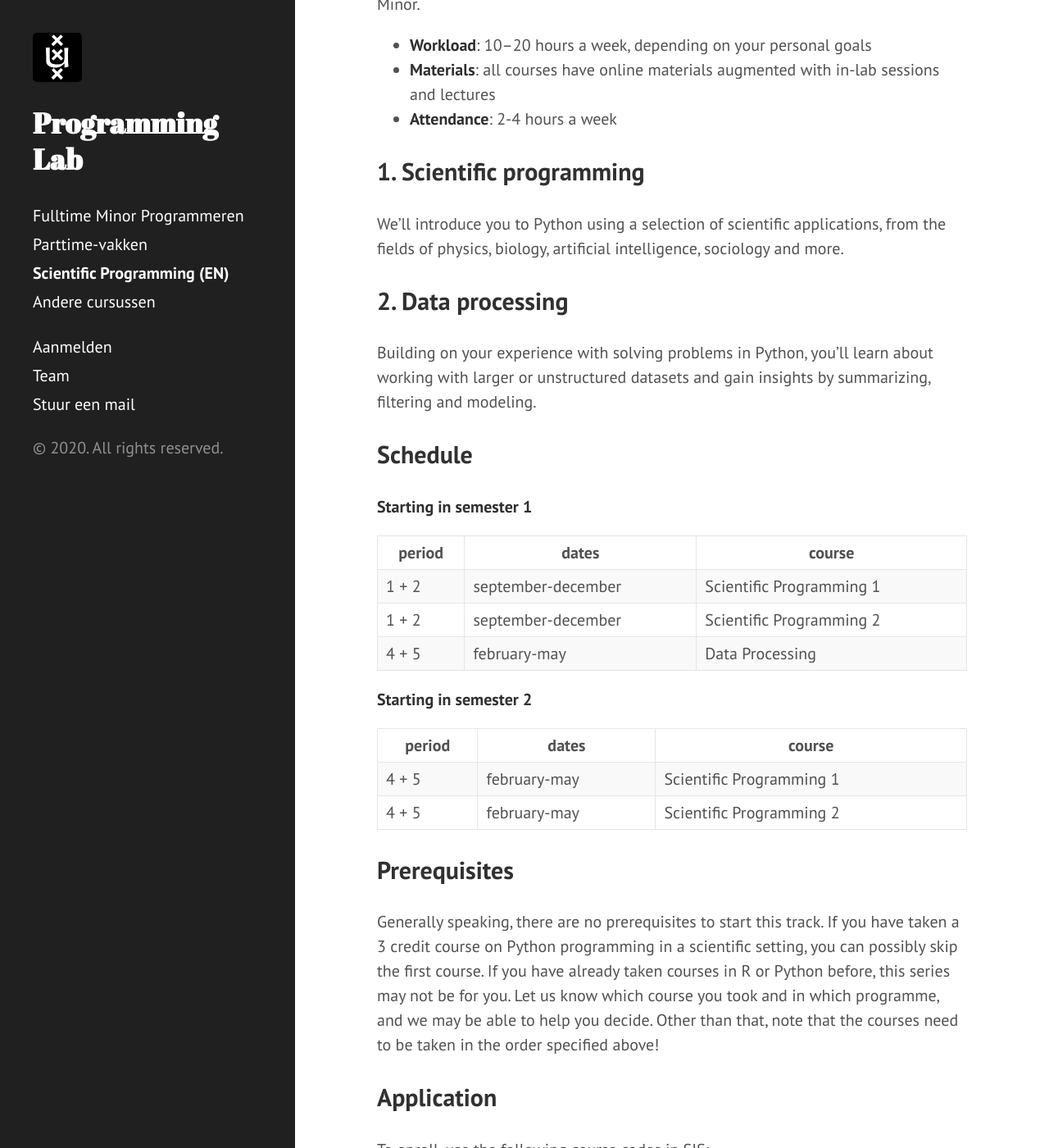
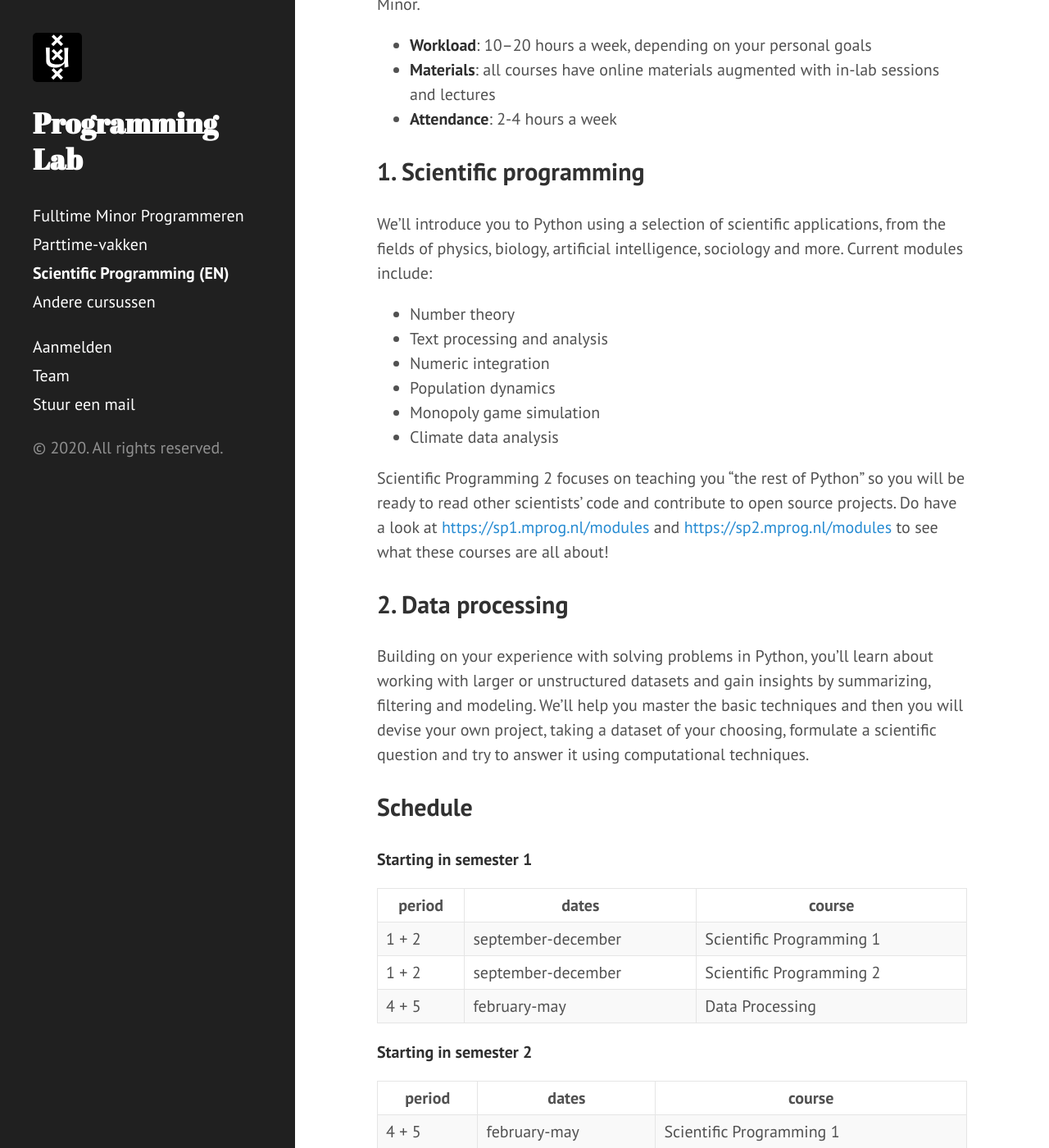
Before and after one commit to tdoolan/info, a Jekyll site: the page built from scientific/index.md, in a window 1280 px wide and 1400 px high, scrolled down 430 px. Shown: the whole window at 82% size. Built offline with Jekyll 4.4.1, drawn with Linux system fonts in a browser that asks for light colours; our own code applies the rules of GitHub Pages for plain Markdown files; some of the changed text lies outside the part shown.

Commit message:
more details for sp

```diff
--- a/scientific/index.md
+++ b/scientific/index.md
@@ -19,13 +19,20 @@ Note that this course is not part of and cannot be combined with the Programming
 
 ## 1. Scientific programming
 
-We'll introduce you to Python using a selection of scientific applications, from the fields of physics, biology, artificial intelligence, sociology and more.
+We'll introduce you to Python using a selection of scientific applications, from the fields of physics, biology, artificial intelligence, sociology and more. Current modules include:
 
+- Number theory
+- Text processing and analysis
+- Numeric integration
+- Population dynamics
+- Monopoly game simulation
+- Climate data analysis
+
+Scientific Programming 2 focuses on teaching you "the rest of Python" so you will be ready to read other scientists' code and contribute to open source projects. Do have a look at <https://sp1.mprog.nl/modules> and <https://sp2.mprog.nl/modules> to see what these courses are all about!
 
 ## 2. Data processing
 
-Building on your experience with solving problems in Python, you'll learn about working with larger or unstructured datasets and gain insights by summarizing, filtering and modeling.
-
+Building on your experience with solving problems in Python, you'll learn about working with larger or unstructured datasets and gain insights by summarizing, filtering and modeling. We'll help you master the basic techniques and then you will devise your own project, taking a dataset of your choosing, formulate a scientific question and try to answer it using computational techniques.
 
 ## Schedule
 
@@ -47,7 +54,7 @@ Building on your experience with solving problems in Python, you'll learn about
 
 ## Prerequisites
 
-Generally speaking, there are no prerequisites to start this track. If you have taken a 3 credit course on Python programming in a scientific setting, you can possibly skip the first course. If you have already taken courses in R or Python before, this series may not be for you. Let us know which course you took and in which programme, and we may be able to help you decide. Other than that, note that the courses need to be taken in the order specified above!
+Generally speaking, there are no prerequisites to start at Scientific Programming 1. If you have taken a 3 credit course on Python programming in a scientific setting, you can possibly skip the first course. If you have already taken courses in R or Python before, this series may not be for you after all. Let us know which course you took and in which programme, and we may be able to help you decide. Other than that, note that the courses need to be taken in the order specified above!
 
 
 ## Application
```
